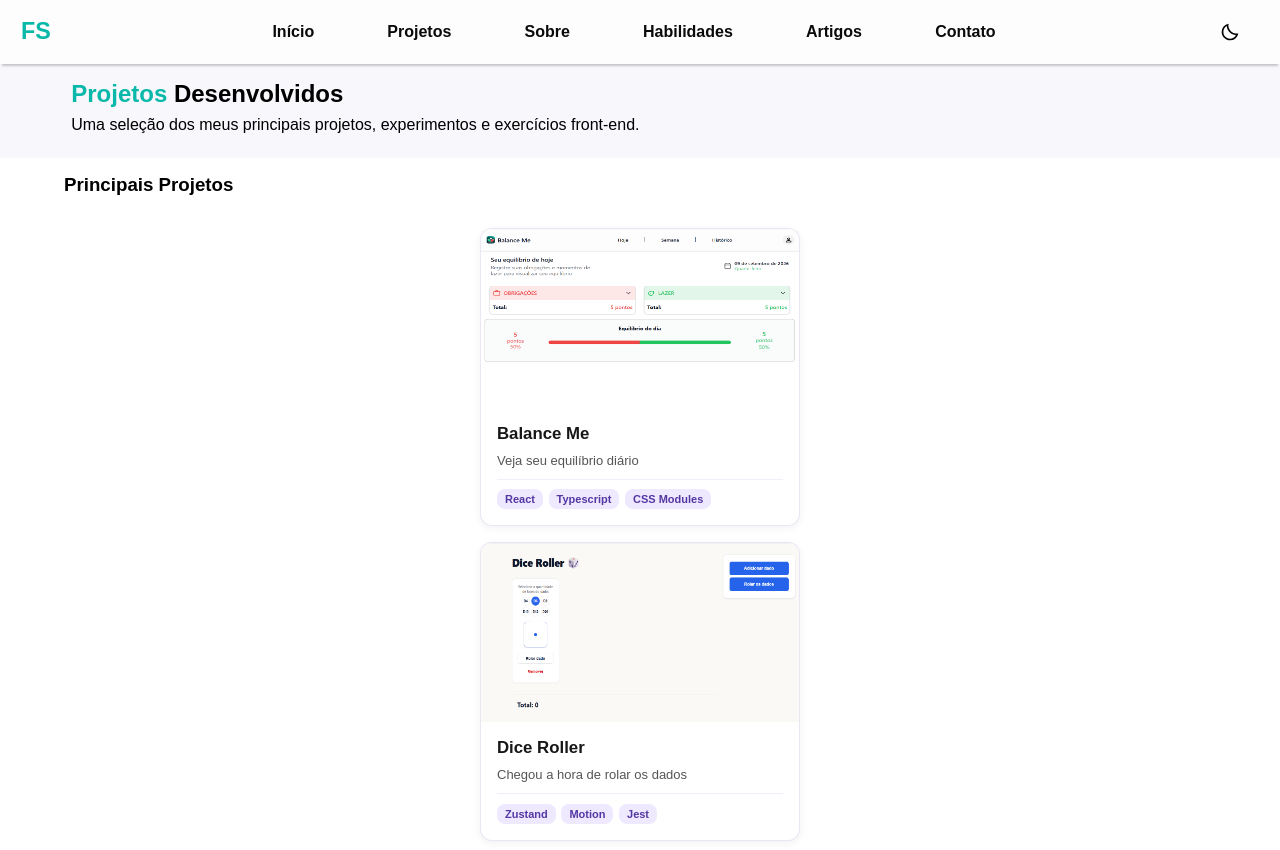
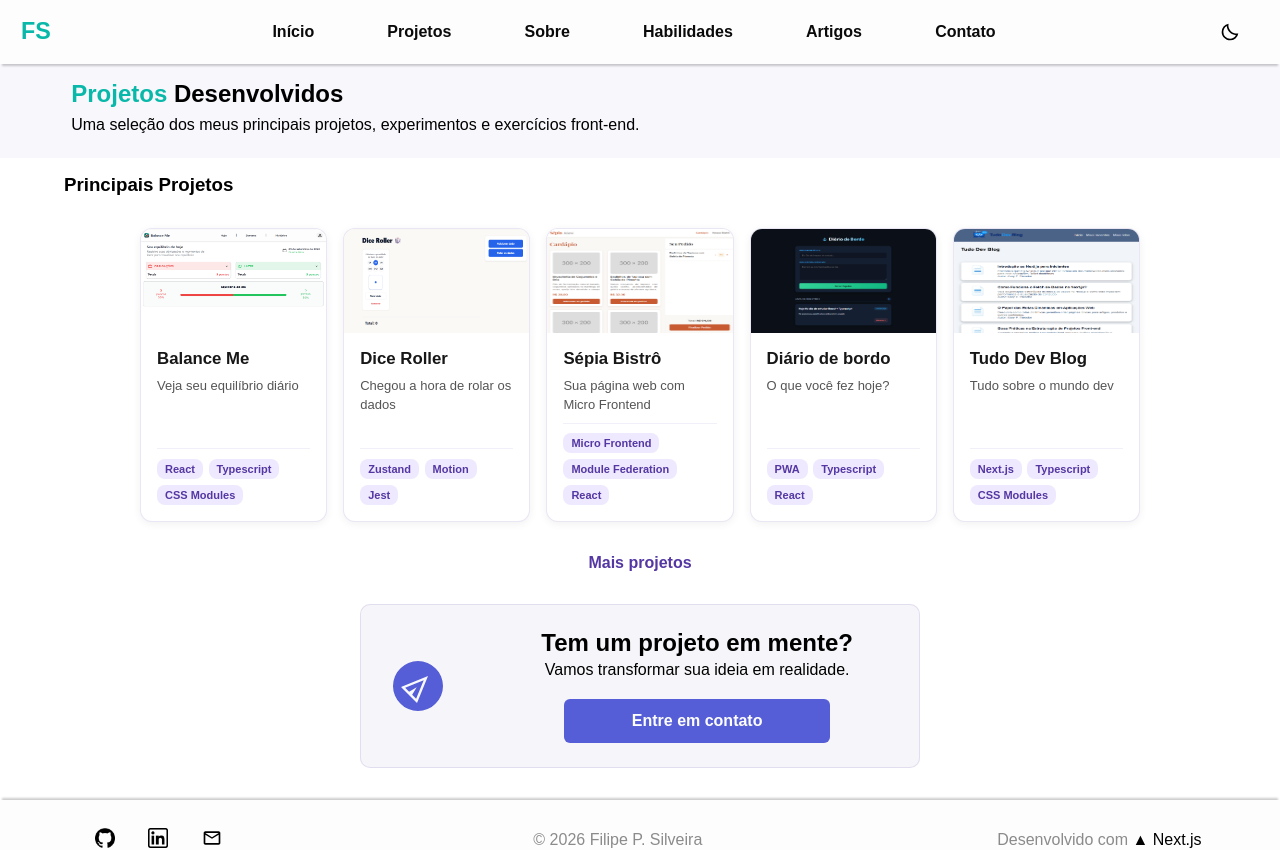
Before and after one commit to filipesilveira-dev/portfolio-next, a Next.js app: page /projects in a window 1280 px wide. Shown: the top 850 px of the page. Built offline with nearby package versions, Linux system fonts and the light colour scheme.

Commit message:
style: ajuste responsivo dos cards da página de projetos

```diff
--- a/src/app/globals.css
+++ b/src/app/globals.css
@@ -24,6 +24,8 @@ body {
   font-family: Arial, Helvetica, sans-serif;
   -webkit-font-smoothing: antialiased;
   -moz-osx-font-smoothing: grayscale;
+  /* Necessário por conta do "position: fixed" do header */
+  padding-top: 4rem
 }
 
 * {
--- a/src/app/projects/page.module.css
+++ b/src/app/projects/page.module.css
@@ -27,7 +27,6 @@
   display: flex;
   flex-direction: column;
   width: 90%;
-  max-width: 40rem;
   margin: 0.5rem auto 1rem auto;
   gap: 1rem;
 }
@@ -76,11 +75,23 @@
 }
 
 @media (min-width: 1200px) {
+  .main_projects_section{
+    width: 100%;
+  }
+
+  .card{
+    max-width: 15%;
+  }
   .cards {
     display: flex;
     flex-direction: row;
+    justify-content: center;
+    align-items: flex;
     flex-wrap: wrap;
-    max-width: 320px;
+    margin: 0;
+    width: 100%;
+    padding: 1rem;
+    margin: 1rem auto;
 
   }
 }
--- a/src/app/projects/page.tsx
+++ b/src/app/projects/page.tsx
@@ -21,19 +21,23 @@ export default function Projects() {
           front-end.
         </p>
       </div>
+
       <h3 className={style.title_main_projects}>Principais Projetos</h3>
-
+      <div className={style.main_projects_section}>
         <div className={style.cards}>
           {projects.map((project) => (
+            <div className={style.card} key={project.id}>
               <Card
-            key={project.id}
                 img={project.img}
                 name={project.name}
                 resume={project.resume}
                 tech={project.tech}
               />
+            </div>
           ))}
         </div>
+      </div>
+
       <AnimatePresence>
         {isMoreProjects && (
           <motion.div
--- a/src/components/Header/Header.module.css
+++ b/src/components/Header/Header.module.css
@@ -12,16 +12,17 @@
   box-shadow: 0 4px 2px -2px rgba(0, 0, 0, 0.2);
 
   /* necessário para o dropdown se ancorar aqui */
-  position: sticky;
+  position: fixed;
   top: 0;
+  left: 0;
   z-index: 1000;
 }
 
-.header_open {
+/* .header_open {
   position: relative;
   top: 0;
   z-index: 1000;
-}
+} */
 
 .symbols_container {
   display: flex;
```
Lines whose indentation alone changed are shown as unchanged.
